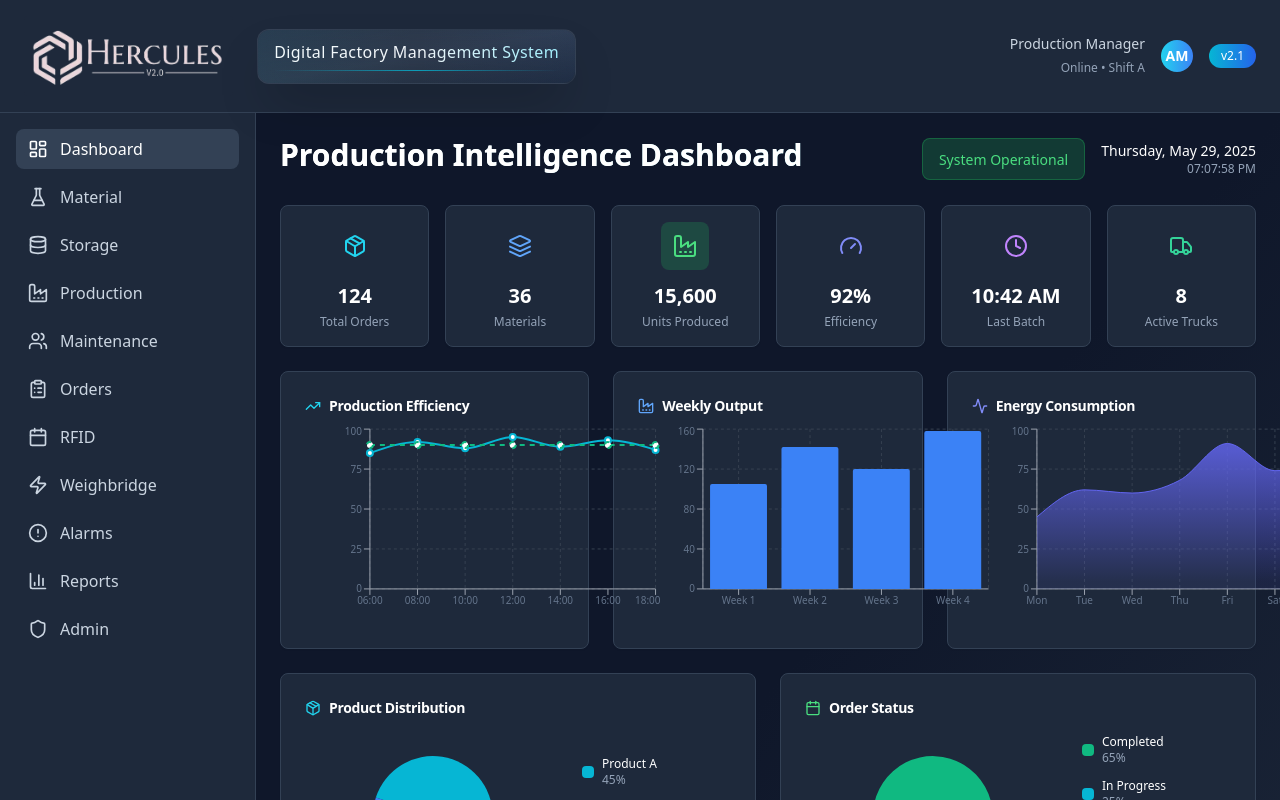
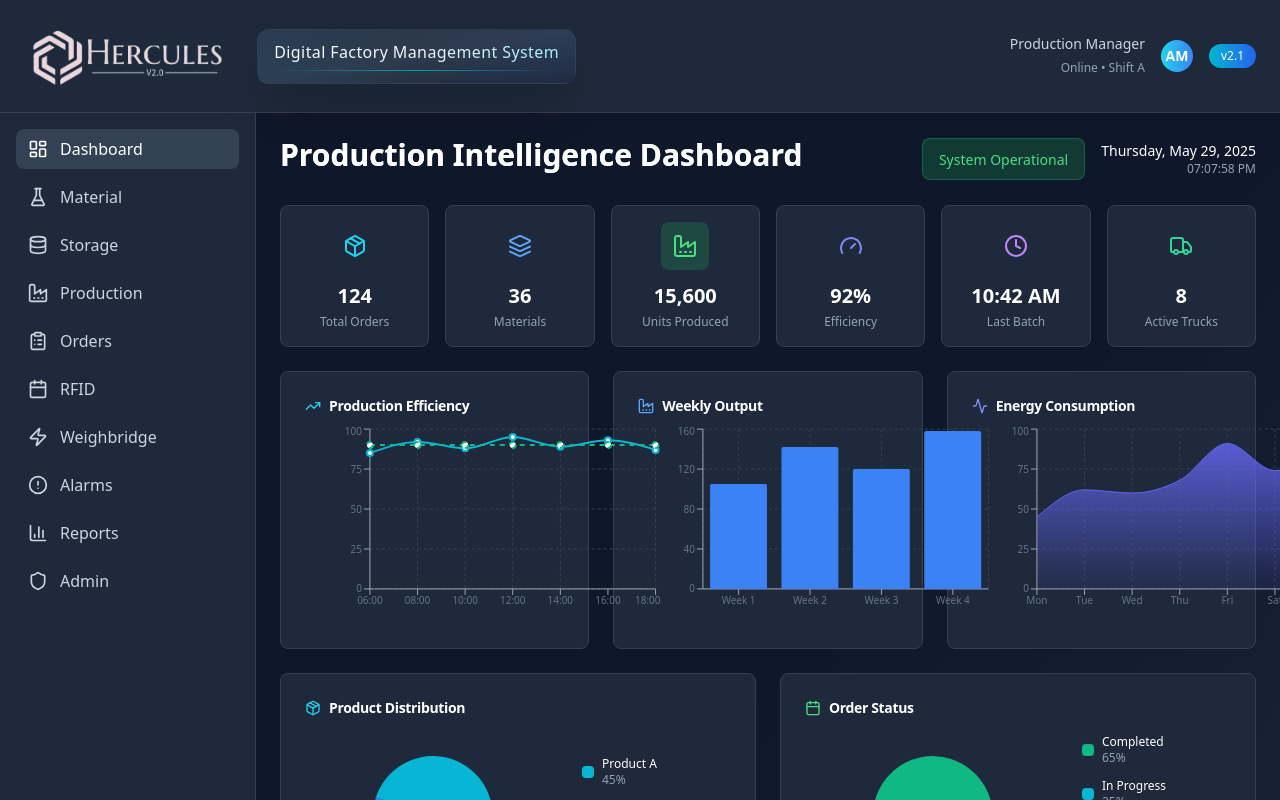
Before and after one commit to husam-hammami/hercules-fakieeh_DFMS, a React (Vite) app: page / in a window 1280 px wide. Shown: the top 800 px of the page. Built offline with nearby package versions, Linux system fonts and the light colour scheme.

Commit message:
Visual edit in Lovable
Edited UI in Lovable

```diff
--- a/src/pages/Index.tsx
+++ b/src/pages/Index.tsx
@@ -185,10 +185,7 @@ const Index = () => {
               <Factory className="w-5 h-5" />
               Production
             </button>
-            <button onClick={() => setActiveModule("maintenance")} className={`flex items-center gap-3 px-3 py-2 rounded-lg w-full text-left ${activeModule === "maintenance" ? "bg-slate-700 text-white" : "text-slate-300 hover:bg-slate-700"}`}>
-              <Users className="w-5 h-5" />
-              Maintenance
-            </button>
+
             <button onClick={() => setActiveModule("orders")} className={`flex items-center gap-3 px-3 py-2 rounded-lg w-full text-left ${activeModule === "orders" ? "bg-slate-700 text-white" : "text-slate-300 hover:bg-slate-700"}`}>
               <ClipboardList className="w-5 h-5" />
               Orders
```
